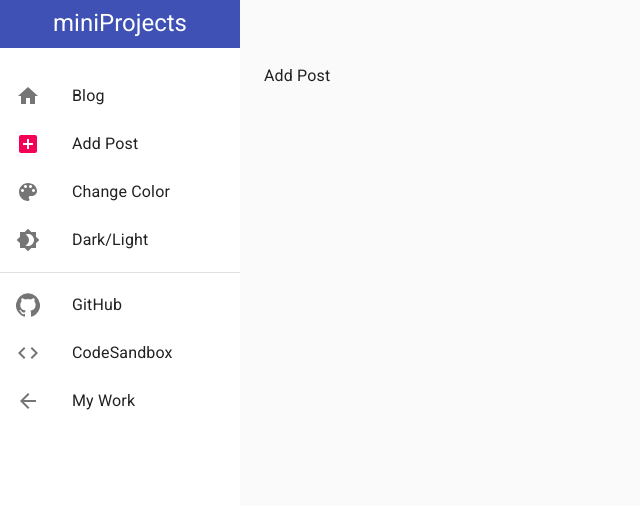
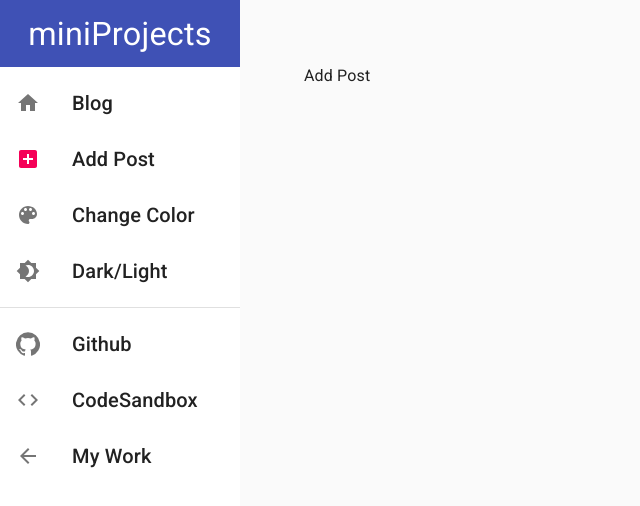
Before and after one commit to ZachScroggins/miniProjects, a Next.js app: page /addpost in a window 1280 px wide. Shown: the top 506 px of the page, without its empty margins (0-640 px from the left). Built offline with nearby package versions, Linux system fonts and the light colour scheme.

Commit message:
update style

```diff
--- a/pages/_document.js
+++ b/pages/_document.js
@@ -28,7 +28,7 @@ export default class MyDocument extends Document {
   }
 }
 
-MyDocument.getInitialProps = async (ctx) => {
+MyDocument.getInitialProps = async ctx => {
   // Resolution order
   //
   // On the server:
@@ -57,7 +57,7 @@ MyDocument.getInitialProps = async (ctx) => {
 
   ctx.renderPage = () =>
     originalRenderPage({
-      enhanceApp: (App) => (props) => sheets.collect(<App {...props} />),
+      enhanceApp: App => props => sheets.collect(<App {...props} />)
     });
 
   const initialProps = await Document.getInitialProps(ctx);
@@ -67,7 +67,7 @@ MyDocument.getInitialProps = async (ctx) => {
     // Styles fragment is rendered after the app and page rendering finish.
     styles: [
       ...React.Children.toArray(initialProps.styles),
-      sheets.getStyleElement(),
-    ],
+      sheets.getStyleElement()
+    ]
   };
 };
--- a/src/components/layout/Layout.js
+++ b/src/components/layout/Layout.js
@@ -29,49 +29,49 @@ import {
   Tooltip,
   Typography,
   Box,
-  Container,
+  Container
 } from '@material-ui/core';
 
 const drawerWidth = 240;
 
-const useStyles = makeStyles((theme) => ({
+const useStyles = makeStyles(theme => ({
   root: {
-    display: 'flex',
+    display: 'flex'
   },
   drawer: {
     [theme.breakpoints.up('lg')]: {
       width: drawerWidth,
-      flexShrink: 0,
-    },
+      flexShrink: 0
+    }
   },
   appBar: {
     [theme.breakpoints.up('lg')]: {
       width: `calc(100% - ${drawerWidth}px)`,
-      marginLeft: drawerWidth,
-    },
+      marginLeft: drawerWidth
+    }
   },
   menuButton: {
     marginRight: theme.spacing(2),
     [theme.breakpoints.up('lg')]: {
-      display: 'none',
-    },
+      display: 'none'
+    }
   },
   // necessary for content to be below app bar
   toolbar: theme.mixins.toolbar,
   drawerPaper: {
     width: drawerWidth,
-    borderRight: 'none',
+    borderRight: 'none'
   },
   content: {
     flexGrow: 1,
     padding: theme.spacing(3),
     [theme.breakpoints.up('lg')]: {
-      padding: theme.spacing(0),
-    },
+      padding: theme.spacing(0)
+    }
   },
   grow: {
-    flex: '1 1 auto',
-  },
+    flex: '1 1 auto'
+  }
 }));
 
 function Layout(props) {
@@ -127,13 +127,13 @@ function Layout(props) {
     <div>
       <div className={classes.toolbar}>
         <Box
-          p={1}
+          p={1.7}
           display='flex'
           justifyContent='center'
           bgcolor='primary.main'
           color='primary.contrastText'
         >
-          <Typography variant='h5' component='h1' color='inherit'>
+          <Typography variant='h4' component='h1' color='inherit'>
             miniProjects
           </Typography>
         </Box>
@@ -143,13 +143,17 @@ function Layout(props) {
           <ListItemIcon>
             <HomeIcon color={selectedIndex === 0 ? 'secondary' : 'inherit'} />
           </ListItemIcon>
-          <ListItemText primary='Blog' />
+          <ListItemText disableTypography={true}>
+            <Typography variant='h6'>Blog</Typography>
+          </ListItemText>
         </ListItem>
         <ListItem button component={Link} naked href='/addpost'>
           <ListItemIcon>
             <AddBoxIcon color={selectedIndex === 1 ? 'secondary' : 'inherit'} />
           </ListItemIcon>
-          <ListItemText primary='Add Post' />
+          <ListItemText disableTypography={true}>
+            <Typography variant='h6'>Add Post</Typography>
+          </ListItemText>
         </ListItem>
         <ListItem button component={Link} naked href='/changecolor'>
           <ListItemIcon>
@@ -157,13 +161,17 @@ function Layout(props) {
               color={selectedIndex === 2 ? 'secondary' : 'inherit'}
             />
           </ListItemIcon>
-          <ListItemText primary='Change Color' />
+          <ListItemText disableTypography={true}>
+            <Typography variant='h6'>Change Color</Typography>
+          </ListItemText>
         </ListItem>
         <ListItem button onClick={handleDarkLight}>
           <ListItemIcon>
             {type === 'light' ? <Brightness4Icon /> : <Brightness5Icon />}
           </ListItemIcon>
-          <ListItemText primary='Dark/Light' />
+          <ListItemText disableTypography={true}>
+            <Typography variant='h6'>Dark/Light</Typography>
+          </ListItemText>
         </ListItem>
       </List>
       <Divider />
@@ -172,19 +180,25 @@ function Layout(props) {
           <ListItemIcon>
             <GitHubIcon />
           </ListItemIcon>
-          <ListItemText primary='GitHub' />
+          <ListItemText disableTypography={true}>
+            <Typography variant='h6'>Github</Typography>
+          </ListItemText>
         </ListItem>
         <ListItem button component='a' href='https://www.codesandbox.io'>
           <ListItemIcon>
             <CodeIcon />
           </ListItemIcon>
-          <ListItemText primary='CodeSandbox' />
+          <ListItemText disableTypography={true}>
+            <Typography variant='h6'>CodeSandbox</Typography>
+          </ListItemText>
         </ListItem>
         <ListItem button component='a' href='https://www.zachscroggins.com'>
           <ListItemIcon>
             <ArrowBackIcon />
           </ListItemIcon>
-          <ListItemText primary='My Work' />
+          <ListItemText disableTypography={true}>
+            <Typography variant='h6'>My Work</Typography>
+          </ListItemText>
         </ListItem>
       </List>
     </div>
@@ -262,8 +276,7 @@ function Layout(props) {
         </AppBar>
       </Hidden>
       <nav className={classes.drawer} aria-label='mailbox folders'>
-        {/* The implementation can be swapped with js to avoid SEO duplication of links. */}
-        <Hidden mdUp implementation='css'>
+        <Hidden mdUp>
           <Drawer
             container={container}
             variant='temporary'
@@ -271,20 +284,20 @@ function Layout(props) {
             open={mobileOpen}
             onClose={handleDrawerToggle}
             classes={{
-              paper: classes.drawerPaper,
+              paper: classes.drawerPaper
             }}
             ModalProps={{
-              keepMounted: true, // Better open performance on mobile.
+              keepMounted: true // Better open performance on mobile.
             }}
             onClick={handleDrawerToggle}
           >
             {drawer}
           </Drawer>
         </Hidden>
-        <Hidden mdDown implementation='css'>
+        <Hidden mdDown>
           <Drawer
             classes={{
-              paper: classes.drawerPaper,
+              paper: classes.drawerPaper
             }}
             variant='permanent'
             open
@@ -295,7 +308,7 @@ function Layout(props) {
       </nav>
       <main className={classes.content}>
         <div className={classes.toolbar} />
-        <Container maxWidth='lg'>{props.children}</Container>
+        <Container maxWidth='md'>{props.children}</Container>
       </main>
     </div>
   );
--- a/src/context/color/ColorState.js
+++ b/src/context/color/ColorState.js
@@ -1,15 +1,15 @@
 import { useReducer } from 'react';
-import { useCookies, Cookies } from 'react-cookie';
+import { useCookies } from 'react-cookie';
 import ColorContext from './colorContext';
 import ColorReducer from './colorReducer';
 import {
   SET_PALETTE_COLOR,
   CLEAR_PALETTE_COLOR,
-  SET_PALETTE_TYPE,
+  SET_PALETTE_TYPE
 } from '../types';
 
-const ColorState = (props) => {
-  const [cookies, setCookie, removeCookie] = useCookies();
+const ColorState = props => {
+  const [cookies, setCookie] = useCookies();
 
   function ifCookies() {
     const paletteBool = cookies.palette !== undefined ? true : false;
@@ -19,13 +19,13 @@ const ColorState = (props) => {
   const [state, dispatch] = useReducer(ColorReducer, {
     primaryMain: ifCookies() ? cookies.palette.primaryMain : '#3f51b5',
     secondaryMain: ifCookies() ? cookies.palette.secondaryMain : '#f50057',
-    type: ifCookies() ? cookies.palette.type : 'light',
+    type: ifCookies() ? cookies.palette.type : 'light'
   });
 
   const setColors = (primary, secondary) => {
     const colors = {
       primary,
-      secondary,
+      secondary
     };
 
     dispatch({ type: SET_PALETTE_COLOR, payload: colors });
@@ -45,7 +45,7 @@ const ColorState = (props) => {
   const clearColors = () => {
     const colors = {
       primary: '#3f51b5',
-      secondary: '#f50057',
+      secondary: '#f50057'
     };
 
     dispatch({ type: CLEAR_PALETTE_COLOR, payload: colors });
@@ -59,7 +59,7 @@ const ColorState = (props) => {
   };
 
   // try using string called type as parameter and pass function 'light' or 'dark'
-  const setType = (prefersDarkMode) => {
+  const setType = prefersDarkMode => {
     if (prefersDarkMode === true) {
       dispatch({ type: SET_PALETTE_TYPE, payload: 'dark' });
 
@@ -69,7 +69,7 @@ const ColorState = (props) => {
         {
           primaryMain: state.primaryMain,
           secondaryMain: state.secondaryMain,
-          type: 'dark',
+          type: 'dark'
         },
         { path: '/', maxAge: 60 * 60 * 24 * 30 }
       );
@@ -83,7 +83,7 @@ const ColorState = (props) => {
         {
           primaryMain: state.primaryMain,
           secondaryMain: state.secondaryMain,
-          type: 'light',
+          type: 'light'
         },
         { path: '/', maxAge: 60 * 60 * 24 * 30 }
       );
@@ -98,7 +98,7 @@ const ColorState = (props) => {
         type: state.type,
         setColors,
         clearColors,
-        setType,
+        setType
       }}
     >
       {props.children}
```
Also changed, not shown: pages/index.js (+36 -28 lines), src/components/ThemeProvider.js (+6 -6 lines), src/components/layout/HeroBackground.js (+14 -15 lines), src/components/layout/HeroSVG.js (+8 -5 lines).
